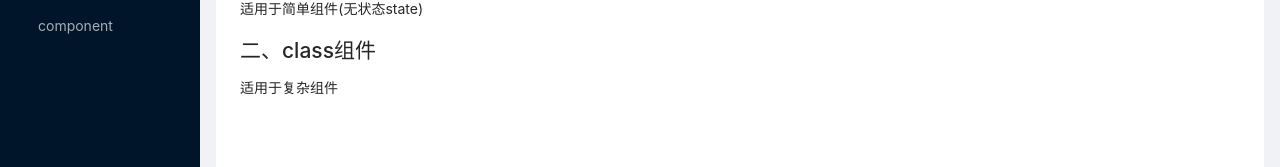
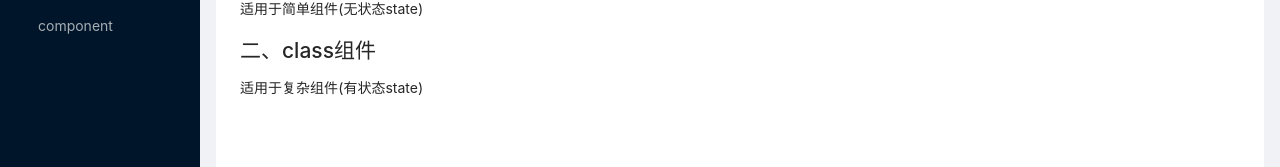
Before and after one commit to StevieTaylor/react-studying, a React (Create React App) app: page /component in a window 1280 px wide. Shown: the part 158-325 px from the top of the page. Built offline with nearby package versions, Linux system fonts and the light colour scheme.

Commit message:
[feat] class组件

```diff
--- a/src/pages/components/ClassComp.tsx
+++ b/src/pages/components/ClassComp.tsx
@@ -2,7 +2,7 @@
  * @Author: Stevie
  * @Date: 2021-03-23 00:57:42
  * @LastEditors: Stevie
- * @LastEditTime: 2021-03-23 02:01:01
+ * @LastEditTime: 2021-03-24 00:33:28
  * @Description: file content
  */
 import React from "react";
@@ -15,7 +15,7 @@ class ClassComponent extends React.Component {
         return (
             <div>
                 <h2>二、class组件</h2>
-                <p>适用于复杂组件</p>
+                <p>适用于复杂组件(有状态state)</p>
             </div>
         )
     }
```
